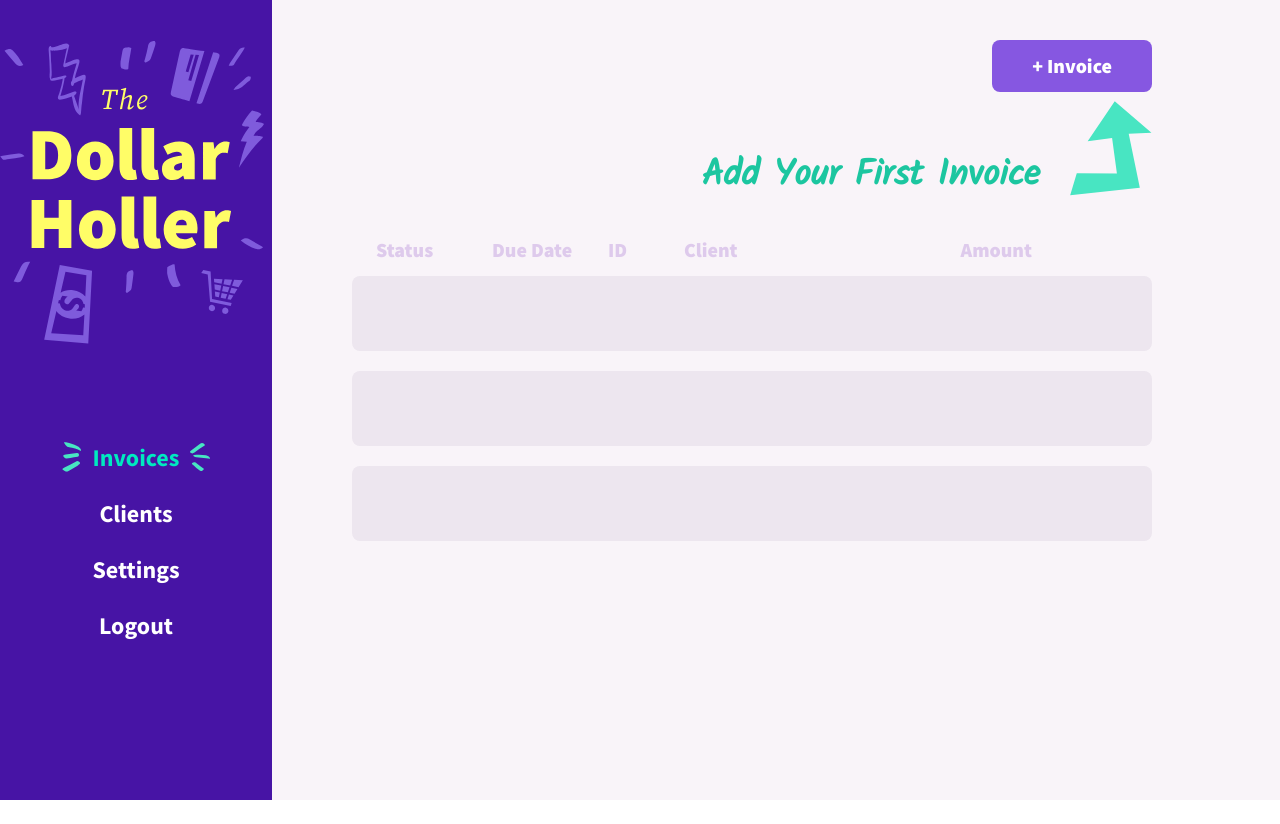
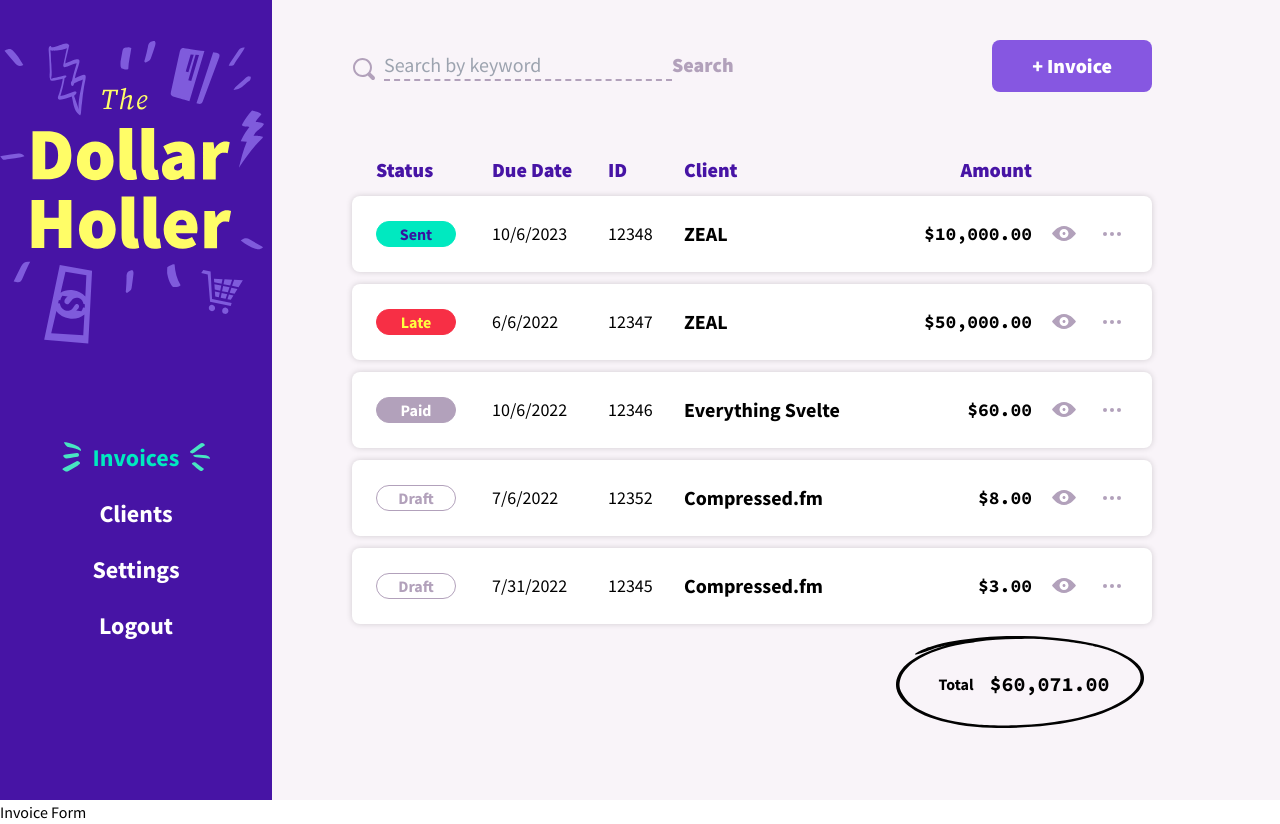
Before and after one commit to michael-farwell/dollarholler-svelte, a SvelteKit app: page /invoices in a window 1280 px wide. Before the commit the page ends 800 px from the top, so only its background shows below. Built offline with nearby package versions, Linux system fonts and the light colour scheme.

Commit message:
complete lesson 22

```diff
--- /dev/null
+++ b/src/lib/components/Portal.svelte
@@ -0,0 +1,26 @@
+<script lang="ts">
+  function portal (node: HTMLElement) {
+    let target: HTMLBodyElement | null;
+
+    function update () {
+      target = document.querySelector("body");
+      target?.appendChild(node);
+      node.hidden = false;
+    }
+
+    function destroy () {
+      if (node.parentNode) node.parentNode.removeChild(node);
+    }
+
+    update();
+
+    return { update, destroy };
+  }
+</script>
+
+
+<div
+    hidden
+    use:portal>
+  <slot></slot>
+</div>
--- a/src/lib/stores/InvoiceStore.ts
+++ b/src/lib/stores/InvoiceStore.ts
@@ -4,6 +4,5 @@ import data from "../../seed.json";
 export const invoices = writable<Invoice[]>([]);
 
 export const loadInvoices = () => {
-  // invoices.set(data.invoices);
-  invoices.set([]);
+  invoices.set(data.invoices);
 };
--- a/src/routes/(dashboard)/invoices/+page.svelte
+++ b/src/routes/(dashboard)/invoices/+page.svelte
@@ -1,5 +1,6 @@
 <script lang="ts">
   import CircledAmount from "$lib/components/CircledAmount.svelte";
+  import Portal from "$lib/components/Portal.svelte";
   import Search from "$lib/components/Search.svelte";
   import { invoices, loadInvoices } from "$lib/stores/InvoiceStore";
   import { asCurrency, sumInvoices } from "$lib/utils/moneyHelpers";
@@ -19,7 +20,7 @@
 
 <div class="flex flex-col-reverse md:flex-row justify-between items-start md:items-center gap-y-6 md:gap-y-4 mb-7 lg:mb-16">
   <!--  Search Field -->
-  {#if $invoices.length > 0}\
+  {#if $invoices.length > 0}
     <Search />
   {:else}
     <div></div>
@@ -35,6 +36,8 @@
 
 <!-- List of Invoices -->
 <div>
+  <Portal><div>Invoice Form</div></Portal>
+
   <!--  Invoices -->
   {#if $invoices === null}
     Loading..
```
